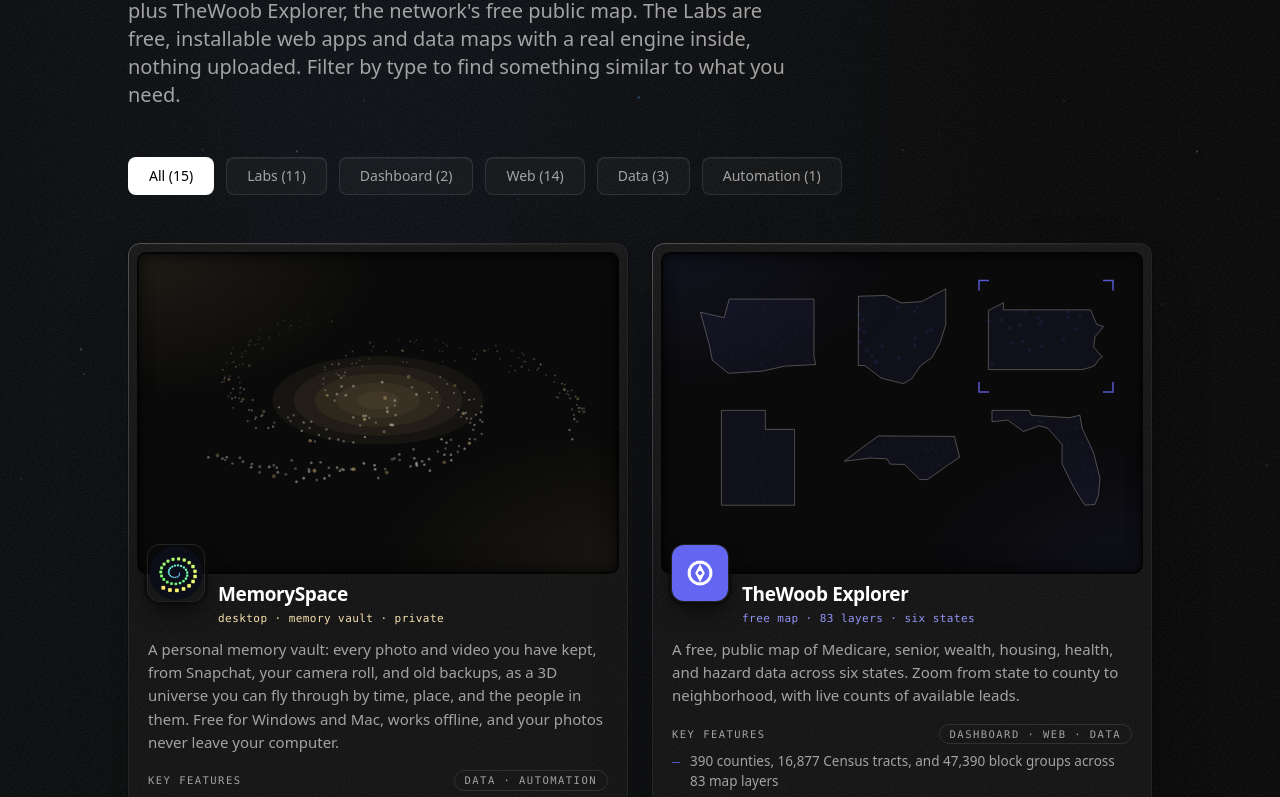
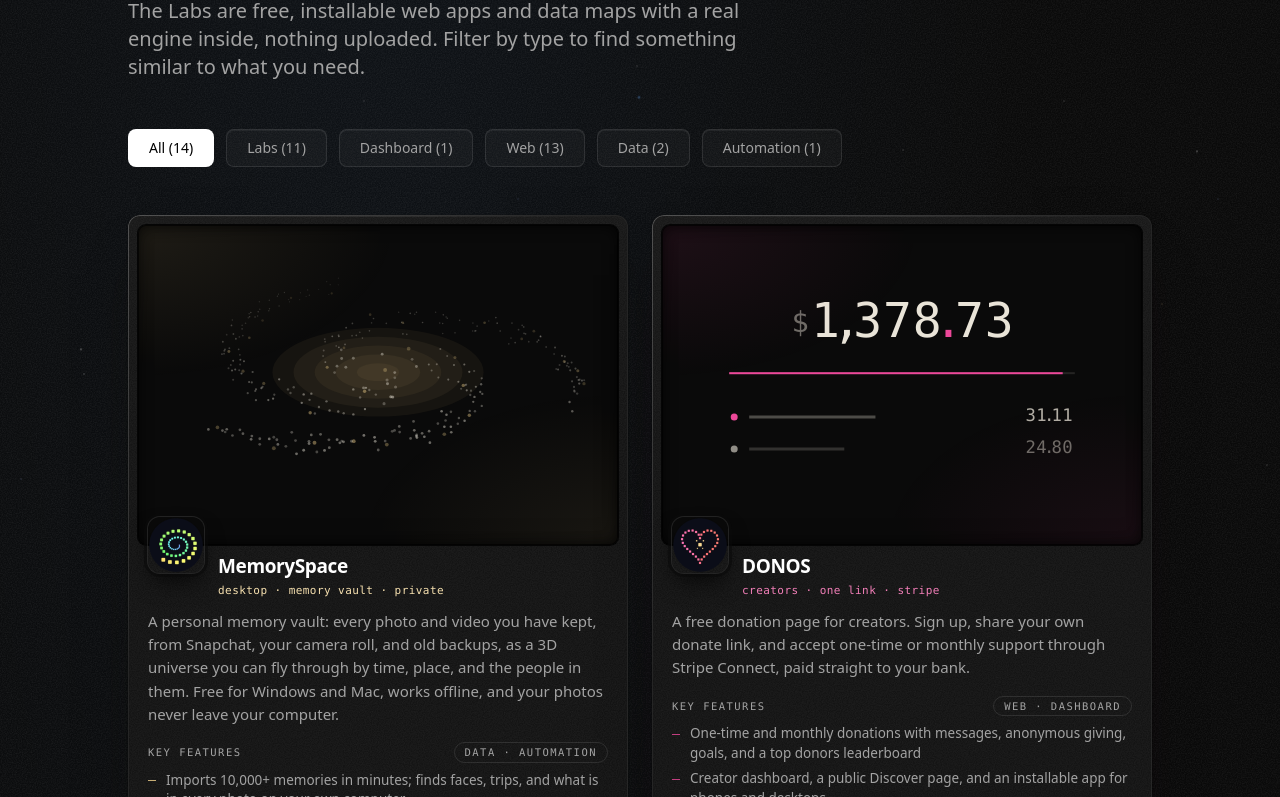
Before and after one commit to TheKingKohn/flagship, a Next.js app: page /work in a window 1280 px wide. Shown: the part 263-1060 px from the top of the page. Built offline with nearby package versions, Linux system fonts and the light colour scheme.

Commit message:
Hero copy, recent-builds line, Explorer card removed from /work

```diff
--- a/src/app/page.tsx
+++ b/src/app/page.tsx
@@ -291,7 +291,7 @@
 
           <p className="text-xl md:text-2xl text-dark-muted max-w-2xl mx-auto mb-12">
             I&apos;m Gavin Kohn, a builder-operator out of Ohio. I design, build, and run my own
-            software businesses, including a five-brand data network and other one-off builds.
+            software business, including a 5-brand data network and other fun builds.
           </p>
 
           <div className="flex flex-col sm:flex-row gap-4 justify-center">
@@ -302,7 +302,7 @@
           </div>
 
           <p className="text-sm text-dark-muted mt-6">
-            New this week: <Link href="/work/patchwork" className="hover:text-white transition-colors">Patchwork</Link> and <Link href="/work/haggle" className="hover:text-white transition-colors">Haggle</Link>, an endless pixel canvas and an idle market, both free. <Link href="/work" className="hover:text-white transition-colors underline underline-offset-4 decoration-dark-border">All the Labs</Link>
+            Recent builds: <Link href="/work/street-time-machine" className="hover:text-white transition-colors">Street Time Machine</Link>, <Link href="/work/patchwork" className="hover:text-white transition-colors">Patchwork</Link>, <Link href="/work/roofline" className="hover:text-white transition-colors">Roofline</Link> · <Link href="/work" className="hover:text-white transition-colors underline underline-offset-4 decoration-dark-border">See more</Link>
           </p>
         </div>
 
--- a/src/app/work/page.tsx
+++ b/src/app/work/page.tsx
@@ -24,22 +24,6 @@
       'Time spiral, places map, Drift mode, and walk-in museum galleries. No account, no cloud, no photo uploads'
     ],
     publicLink: 'https://memoryspace.thewoob.com'
-  },
-  {
-    slug: 'explorer',
-    name: 'TheWoob Explorer',
-    tag: 'Live',
-    logo: '/brands/explorer.png',
-    accent: '#6366F1',
-    initials: 'EX',
-    gradient: 'from-indigo-500 to-indigo-700',
-    types: ['Dashboard', 'Web', 'Data'],
-    description: 'A free, public map of Medicare, senior, wealth, housing, health, and hazard data across six states. Zoom from state to county to neighborhood, with live counts of available leads.',
-    highlights: [
-      '390 counties, 16,877 Census tracts, and 47,390 block groups across 83 map layers',
-      'Plain-HTML data pages and a free JSON API built for search engines and AI assistants to cite'
-    ],
-    publicLink: storefrontHref('explorer', 'work')
   },
   {
     slug: 'donos',
@@ -279,7 +263,7 @@
         </h1>
 
         <p className="text-xl text-dark-muted mb-12 max-w-2xl">
-          Everything outside the data network: apps, tools, and one-off builds, plus TheWoob Explorer, the network's free public map. The Labs are free, installable web apps and data maps with a real engine inside, nothing uploaded. Filter by type to find something similar to what you need.
+          Everything outside the data network: apps, tools, and one-off builds. The Labs are free, installable web apps and data maps with a real engine inside, nothing uploaded. Filter by type to find something similar to what you need.
         </p>
 
         {/* Filter Buttons */}
```
